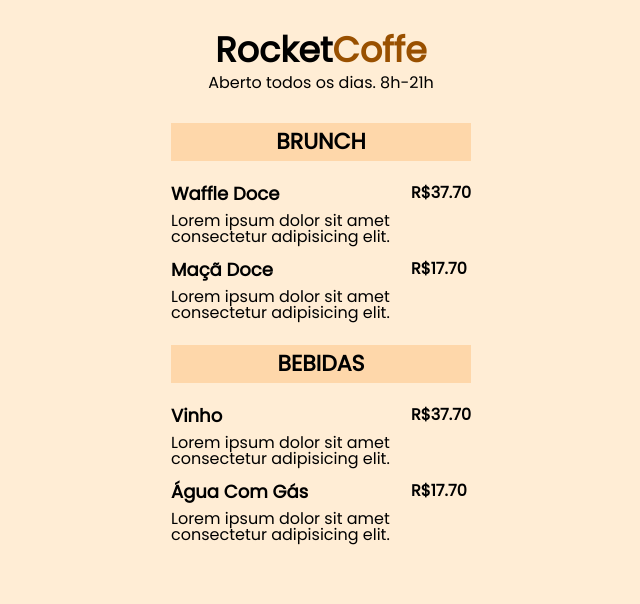
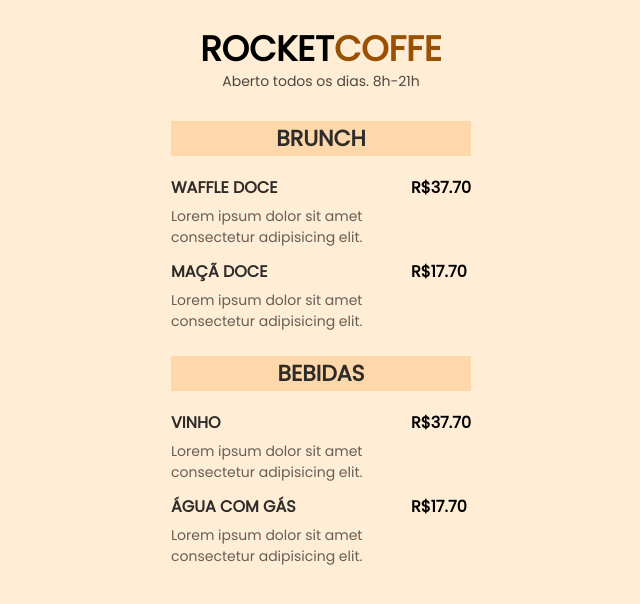
Before and after one commit to ighoralves/maratona-explore-2, a website built with Parcel: page index.html in a window 1280 px wide. Shown: the whole page, without its empty margins (319-959 px from the left). Built offline with nearby package versions, Linux system fonts and the light colour scheme.

Commit message:
finalizado

```diff
--- a/assets/styles/components/Brunch.scss
+++ b/assets/styles/components/Brunch.scss
@@ -9,11 +9,14 @@
 
     text-align: center;
     text-transform: uppercase;
+    color: #2D2C2A;
 
     font-weight: 700;
     font-size: 22px;
 
     margin-bottom: 24px;
+
+    line-height: 19px;
 
   }
 
@@ -27,11 +30,18 @@
   }
 
   &-products {
-    font-size: 18px;
+    font-size: 16px;
     font-weight: 700;
 
-    text-transform: capitalize;
+    text-transform: uppercase;
+    color: #2D2C2A;
 
     margin-bottom: 10px;
   }
+
+  &-text {
+    color: rgba(0, 0, 0, 0.6);
+    font-size: 14px;
+    line-height: 21px;
+  }
 }
--- a/assets/styles/components/Header.scss
+++ b/assets/styles/components/Header.scss
@@ -8,13 +8,22 @@
   &-title {
     font-size: 35px;
     font-weight: 700;
-    text-transform: capitalize;
+    text-transform: uppercase;
 
     margin-bottom: 8px;
+
+    line-height: 33px;
 
 
     span {
       color: #995000;
     }
   }
+
+  &-text {
+    font-size: 14px;
+    line-height: 16px;
+
+    color: rgba(0, 0, 0, 0.7);
+  }
 }
```
Also changed, not shown: dist/index.css, dist/index.js, 1 other file.
